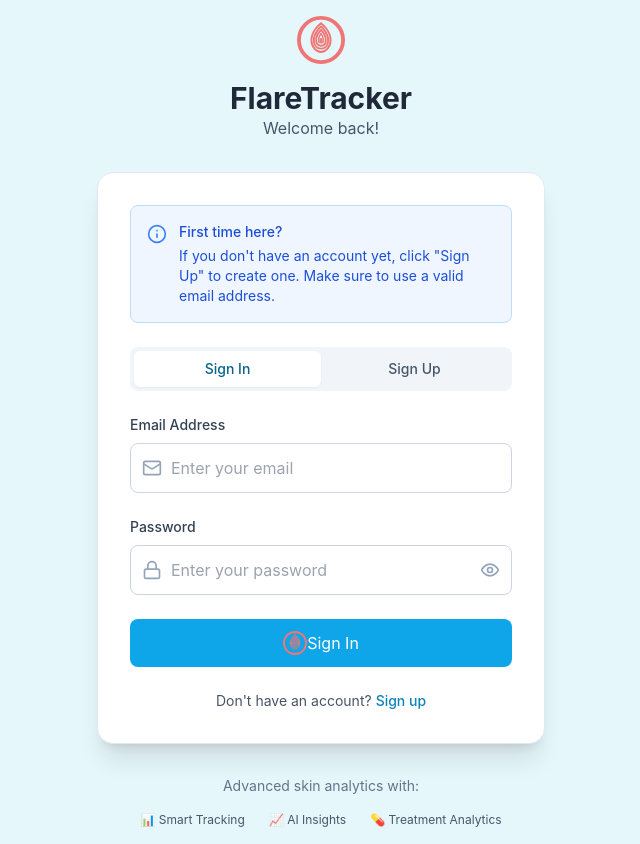
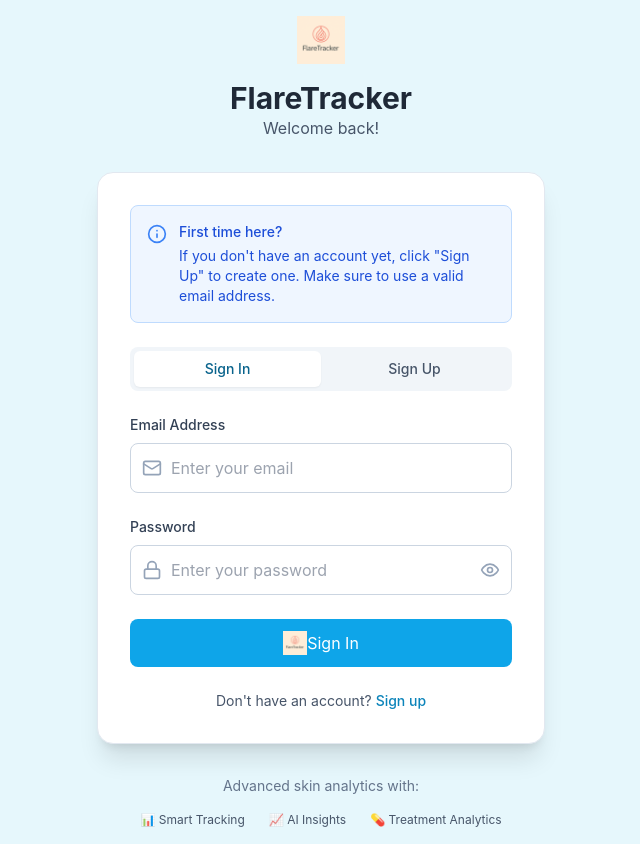
Before and after one commit to heathtechnical/FlareTracker, a React (Vite) app: page / in a window 1280 px wide. Shown: the whole page, without its empty margins (319-959 px from the left). Built offline with nearby package versions, Linux system fonts and the light colour scheme; no server answers.

Commit message:
Update Logo to Use PNG Image

```diff
--- a/src/components/Logo.tsx
+++ b/src/components/Logo.tsx
@@ -34,71 +34,11 @@ const Logo: React.FC<LogoProps> = ({
 
   const LogoIcon = () => (
     <div className={`${iconSizeClasses[size]} relative flex-shrink-0`}>
-      <svg
-        viewBox="0 0 100 100"
-        fill="none"
-        xmlns="http://www.w3.org/2000/svg"
-        className="w-full h-full"
-      >
-        {/* Outer circle */}
-        <circle
-          cx="50"
-          cy="50"
-          r="46"
-          stroke="#EF7674"
-          strokeWidth="8"
-          fill="none"
-        />
-
-        {/* Main flame/drop shape - outermost */}
-        <path
-          d="M50 15 C50 15, 30 30, 30 50 C30 65, 40 75, 50 75 C60 75, 70 65, 70 50 C70 30, 50 15, 50 15 Z"
-          stroke="#EF7674"
-          strokeWidth="4"
-          fill="none"
-          strokeLinecap="round"
-          strokeLinejoin="round"
-        />
-
-        {/* Second flame layer */}
-        <path
-          d="M50 22 C50 22, 35 35, 35 50 C35 62, 42 68, 50 68 C58 68, 65 62, 65 50 C65 35, 50 22, 50 22 Z"
-          stroke="#EF7674"
-          strokeWidth="4"
-          fill="none"
-          strokeLinecap="round"
-          strokeLinejoin="round"
-        />
-
-        {/* Third flame layer */}
-        <path
-          d="M50 29 C50 29, 40 40, 40 50 C40 58, 44 62, 50 62 C56 62, 60 58, 60 50 C60 40, 50 29, 50 29 Z"
-          stroke="#EF7674"
-          strokeWidth="4"
-          fill="none"
-          strokeLinecap="round"
-          strokeLinejoin="round"
-        />
-
-        {/* Inner flame/drop core */}
-        <path
-          d="M50 36 C50 36, 45 44, 45 50 C45 54, 47 56, 50 56 C53 56, 55 54, 55 50 C55 44, 50 36, 50 36 Z"
-          stroke="#EF7674"
-          strokeWidth="3"
-          fill="none"
-          strokeLinecap="round"
-          strokeLinejoin="round"
-        />
-
-        {/* Innermost drop */}
-        <ellipse
-          cx="50"
-          cy="50"
-          rx="3"
-          ry="4"
-          fill="#EF7674"
-        />
-      </svg>
+      <img
+        src="/image.png"
+        alt="FlareTracker Logo"
+        className="w-full h-full object-contain"
+      />
     </div>
   );
 
```
